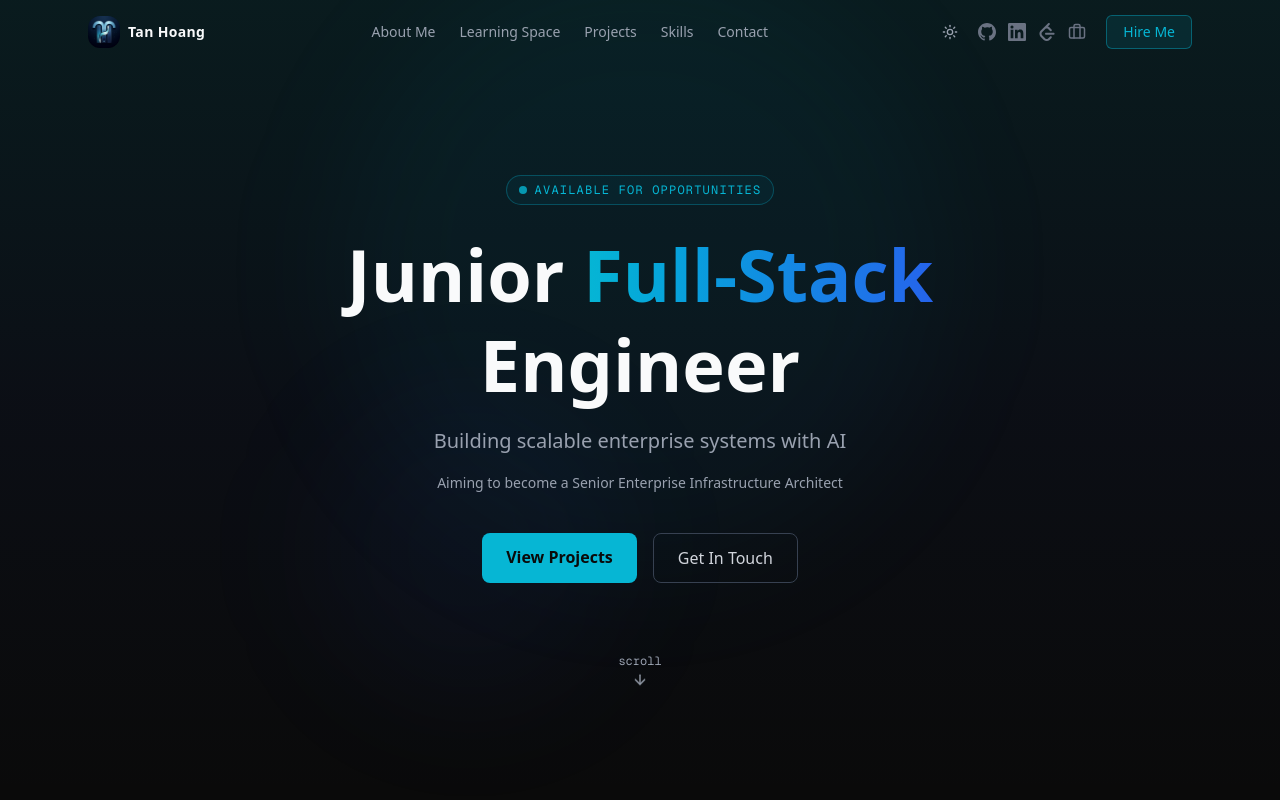
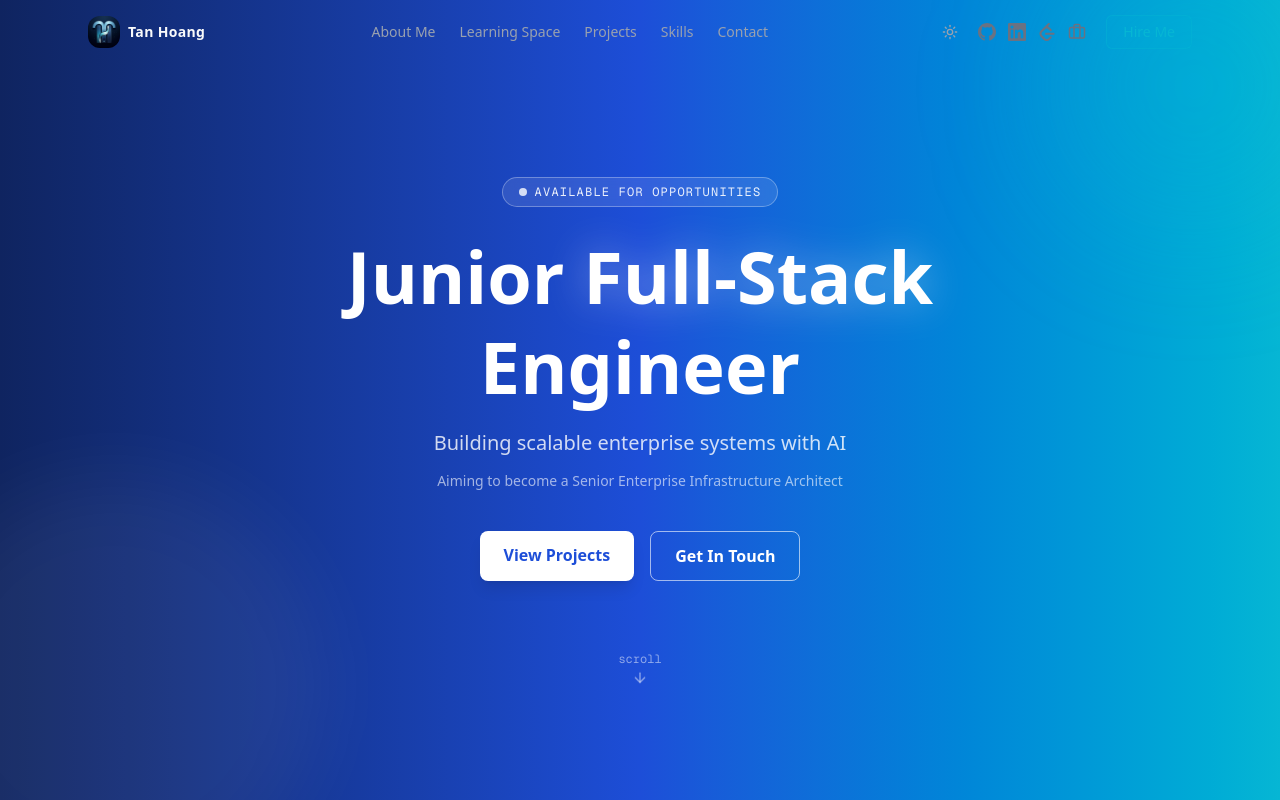
Before and after one commit to tanhoang0803/Portfolio, a Next.js app: page / in a window 1280 px wide. Shown: the top 800 px of the page. Built offline with nearby package versions, Linux system fonts and the light colour scheme.

Commit message:
feat: redesign Hero with bold blue-to-cyan gradient banner (Vissan-style)

```diff
--- a/src/components/sections/Hero.tsx
+++ b/src/components/sections/Hero.tsx
@@ -4,56 +4,57 @@ export default function Hero() {
   return (
     <section
       id="hero"
-      className="relative min-h-screen flex items-center justify-center pt-16 overflow-hidden bg-gradient-to-b from-[#06b6d4]/10 via-[#2563eb]/5 to-transparent"
+      className="relative min-h-screen flex items-center justify-center pt-16 overflow-hidden bg-gradient-to-r from-[#0f2460] via-[#1d4ed8] to-[#06b6d4]"
     >
-      {/* Background glow */}
-      <div className="absolute inset-0 pointer-events-none" aria-hidden="true">
-        <div className="absolute top-1/3 left-1/2 -translate-x-1/2 -translate-y-1/2 w-[600px] h-[600px] rounded-full bg-[#06b6d4]/5 blur-3xl" />
-        <div className="absolute top-1/2 left-1/4 w-[300px] h-[300px] rounded-full bg-[#2563eb]/5 blur-3xl" />
-      </div>
+      {/* Decorative glow circle — bottom left */}
+      <div
+        className="absolute -bottom-24 -left-24 w-[420px] h-[420px] rounded-full bg-white/5 blur-2xl pointer-events-none"
+        aria-hidden="true"
+      />
+      {/* Decorative glow circle — top right */}
+      <div
+        className="absolute -top-16 -right-16 w-[300px] h-[300px] rounded-full bg-[#06b6d4]/20 blur-3xl pointer-events-none"
+        aria-hidden="true"
+      />
 
       <div className="relative z-10 text-center px-4 max-w-3xl mx-auto">
         {/* Status badge */}
-        <div className="inline-flex items-center gap-2 px-3 py-1.5 rounded-full border border-[#06b6d4]/30 bg-[#06b6d4]/5 mb-6">
-          <span className="w-2 h-2 rounded-full bg-[#06b6d4] animate-pulse" />
-          <span className="text-[#06b6d4] text-xs font-mono tracking-wider sm:tracking-widest uppercase">
+        <div className="inline-flex items-center gap-2 px-4 py-1.5 rounded-full border border-white/30 bg-white/10 mb-6 backdrop-blur-sm">
+          <span className="w-2 h-2 rounded-full bg-white animate-pulse" />
+          <span className="text-white/90 text-xs font-mono tracking-widest uppercase">
             Available for opportunities
           </span>
         </div>
 
         {/* Headline */}
-        <h1 className="animate-fade-up animation-delay-100 text-4xl sm:text-5xl md:text-7xl font-bold text-foreground leading-tight mb-4">
+        <h1 className="animate-fade-up animation-delay-100 text-4xl sm:text-5xl md:text-7xl font-bold text-white leading-tight mb-4">
           Junior{" "}
-          <span className="text-transparent bg-clip-text bg-gradient-to-r from-[#06b6d4] to-[#2563eb]">
+          <span className="text-white drop-shadow-[0_0_20px_rgba(255,255,255,0.4)]">
             Full-Stack
           </span>
           <br />
           Engineer
         </h1>
 
-
-        {/* Subheadline */}
-        <p className="animate-fade-up animation-delay-200 text-gray-400 text-lg sm:text-xl max-w-xl mx-auto mb-4 leading-relaxed">
+        {/* Subheadlines */}
+        <p className="animate-fade-up animation-delay-200 text-white/80 text-lg sm:text-xl max-w-xl mx-auto mb-3 leading-relaxed">
           Building scalable enterprise systems with AI
         </p>
-        <p className="text-gray-400 text-sm max-w-md mx-auto mb-10">
-          Aiming to become a{" "}
-          <span className="text-gray-400">
-            Senior Enterprise Infrastructure Architect
-          </span>
+        <p className="text-white/60 text-sm max-w-md mx-auto mb-10">
+          Aiming to become a Senior Enterprise Infrastructure Architect
         </p>
 
         {/* CTAs */}
         <div className="animate-fade-up animation-delay-300 flex gap-4 justify-center flex-wrap mb-16">
           <a
             href="#projects"
-            className="px-6 py-3 rounded-lg bg-[#06b6d4] text-[#0a0a0a] font-semibold hover:bg-[#06b6d4]/90 transition-all hover:scale-105 active:scale-100"
+            className="px-6 py-3 rounded-lg bg-white text-[#1d4ed8] font-semibold hover:bg-white/90 transition-all hover:scale-105 active:scale-100 shadow-lg"
           >
             View Projects
           </a>
           <a
             href="#contact"
-            className="px-6 py-3 rounded-lg border border-[#374151] text-gray-300 hover:border-[#06b6d4] hover:text-[#06b6d4] transition-all hover:scale-105 active:scale-100"
+            className="px-6 py-3 rounded-lg border border-white/60 text-white font-semibold hover:bg-white/10 transition-all hover:scale-105 active:scale-100"
           >
             Get In Touch
           </a>
@@ -62,7 +63,7 @@ export default function Hero() {
         {/* Scroll hint */}
         <a
           href="#about"
-          className="inline-flex flex-col items-center gap-1 text-gray-400 hover:text-[#06b6d4] transition-colors"
+          className="inline-flex flex-col items-center gap-1 text-white/50 hover:text-white transition-colors"
           aria-label="Scroll to About"
         >
           <span className="text-xs font-mono">scroll</span>
```
